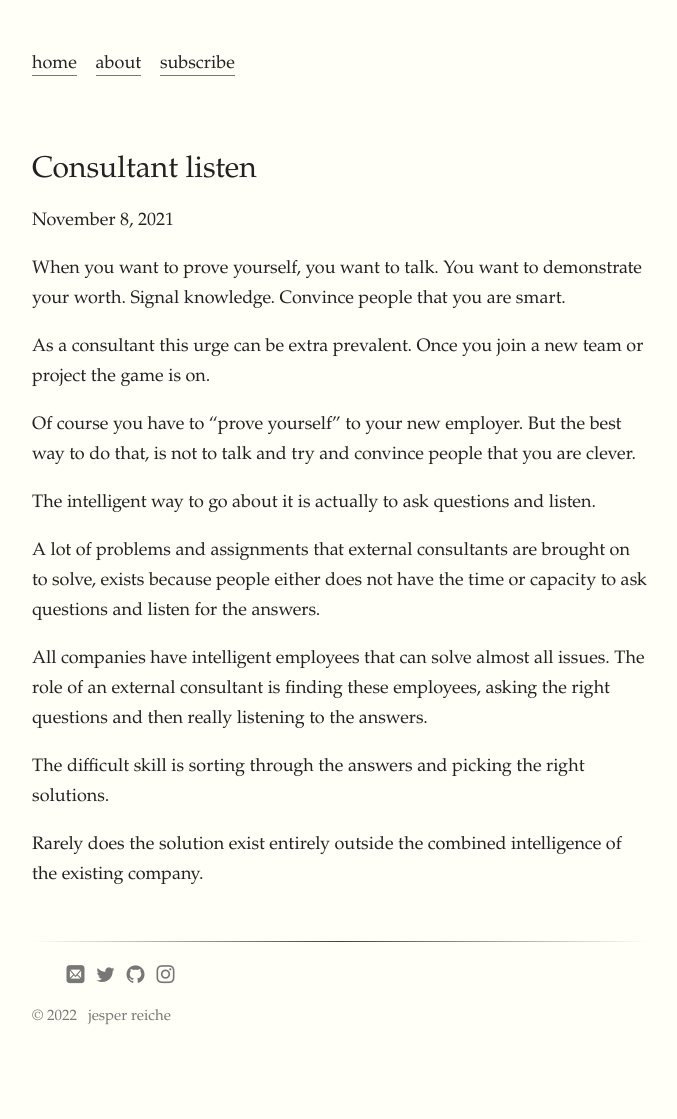
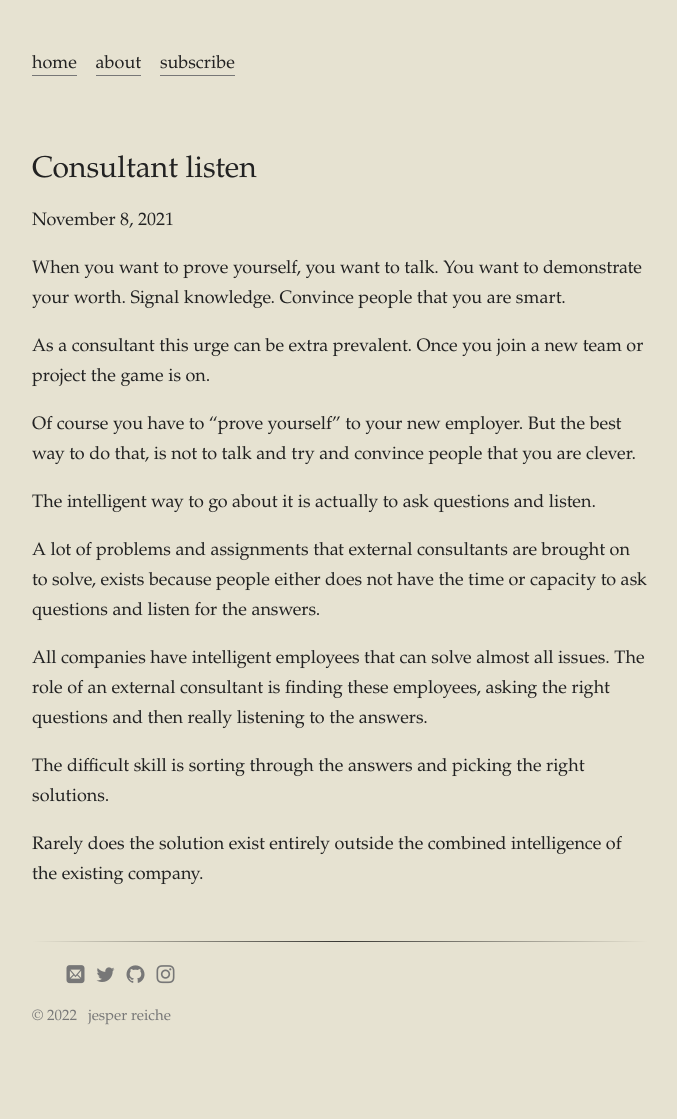
Before and after one commit to jmreiche/jmreiche.github.io, a Jekyll site: the page built from _posts/2021-11-08-consultant-just-listen.md, in a window 1280 px wide. Shown: the whole page, without its empty margins (128-805 px from the left). Built offline with Jekyll 4.4.1, drawn with Linux system fonts in a browser that asks for light colours; some web fonts are replaced.

Commit message:
Changed background color to more eye-friendly

```diff
--- a/_sass/_settings.scss
+++ b/_sass/_settings.scss
@@ -12,7 +12,7 @@ $url-font: "Lucida Console", "Lucida Sans Typewriter", Monaco,
   "Bitstream Vera Sans Mono", monospace;
 $text-color: #222;
 $color-footer: #777;
-$bg-color: #fffff8;
+$bg-color: #e6e2d1;
 $contrast-color: #a00000;
 $border-color: #333333;
 $link-style: underline; // choices are 'color' or 'underline'. Color option styles links with $contrast-color set above
```
